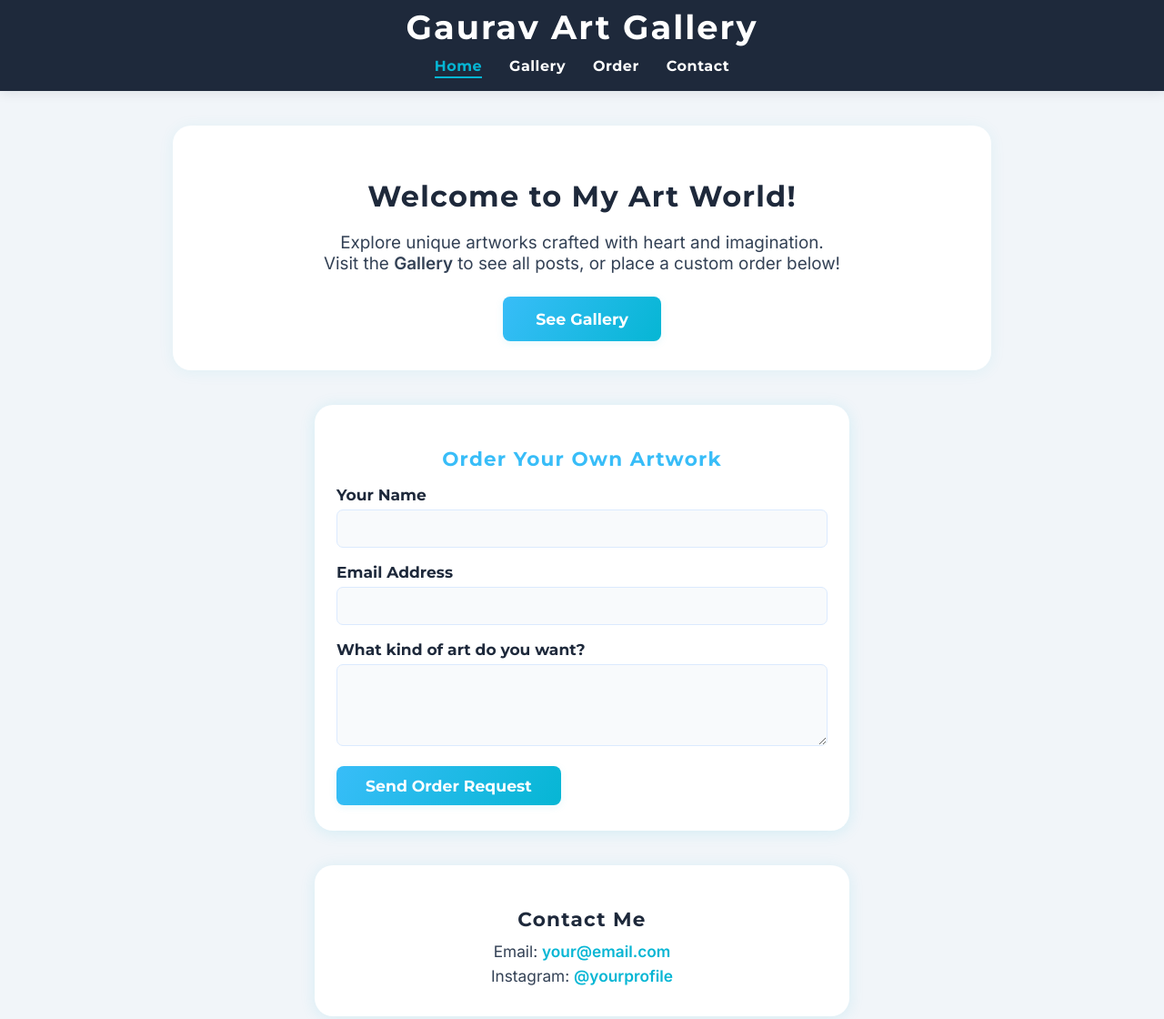
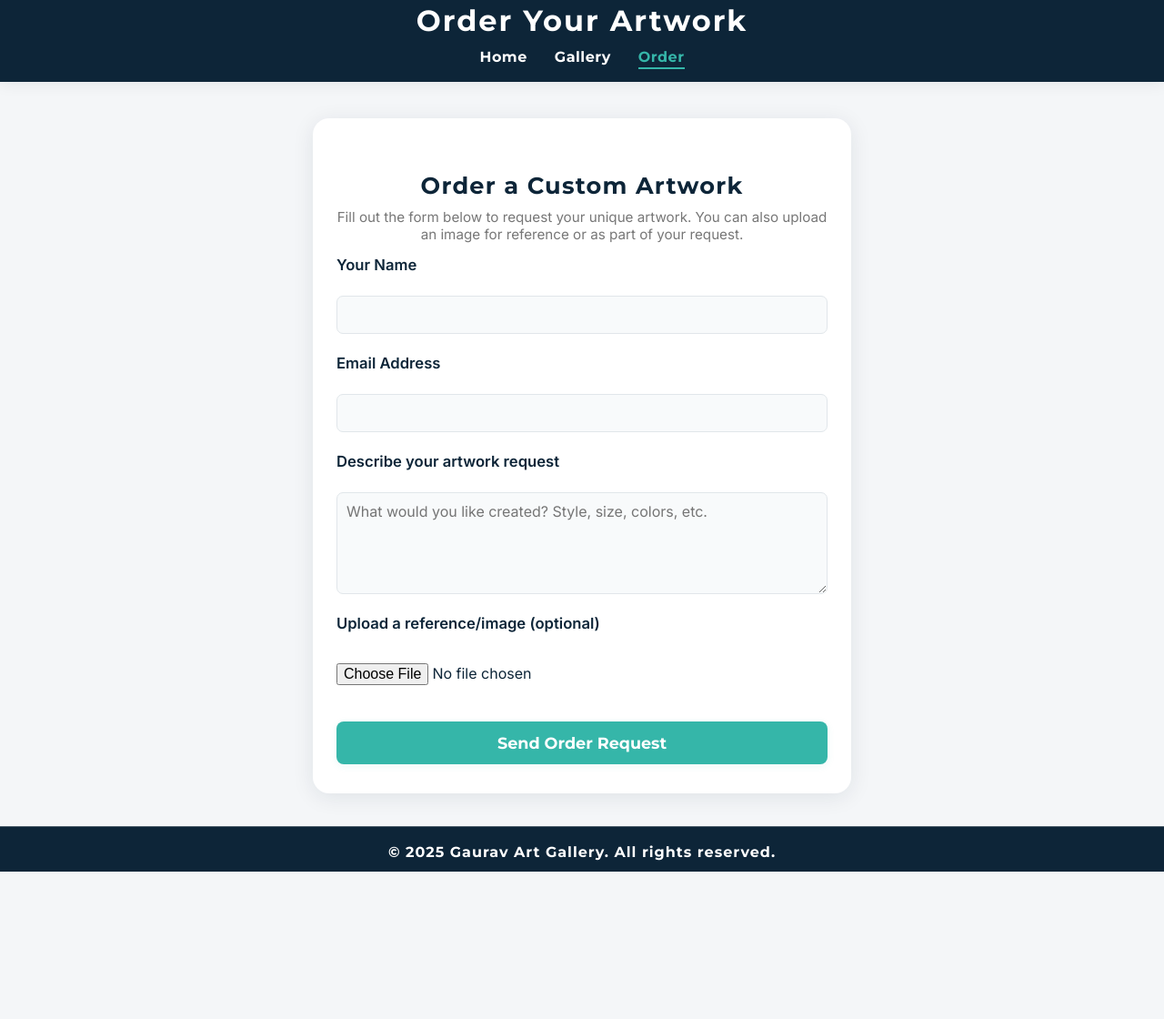
Before and after one commit to gauravzzz1/Gaurav-art, a plain HTML site: page index.html in a window 1280 px wide. Shown: the part 50-1170 px from the top of the page at 91% size. After the commit the page ends 1008 px from the top, so only its background shows below. Drawn offline with Linux system fonts and the light colour scheme.

Commit message:
Update index.html

```diff
--- a/index.html
+++ b/index.html
@@ -3,37 +3,27 @@
 <head>
   <meta charset="UTF-8" />
   <meta name="viewport" content="width=device-width, initial-scale=1.0"/>
-  <title>Gaurav Art Gallery</title>
+  <title>Order Your Artwork | Gaurav Art Gallery</title>
   <link href="https://fonts.googleapis.com/css2?family=Montserrat:wght@700&family=Inter:wght@400;600&display=swap" rel="stylesheet">
   <style>
-    :root {
-      --primary: #1e293b;
-      --secondary: #38bdf8;
-      --background: #f1f5f9;
-      --card-bg: #fff;
-      --accent: #06b6d4;
-      --text: #1e293b;
-      --caption-bg: rgba(30,41,59,0.67);
-    }
     body {
+      background: #f4f6f8;
+      color: #0d2538;
       font-family: 'Inter', Arial, sans-serif;
-      background: var(--background);
-      color: var(--text);
       margin: 0;
-      padding: 0;
       min-height: 100vh;
     }
     header {
-      background: var(--primary);
+      background: #0d2538;
       color: #fff;
       padding: 32px 0 18px 0;
       text-align: center;
-      box-shadow: 0 2px 12px 0 rgba(30,41,59,0.10);
+      box-shadow: 0 2px 16px 0 rgba(13,37,56,0.08);
     }
     header h1 {
       font-family: 'Montserrat', Arial, sans-serif;
       font-weight: 700;
-      font-size: 2.3rem;
+      font-size: 2rem;
       letter-spacing: 2px;
       margin-bottom: 10px;
     }
@@ -57,156 +47,95 @@
       letter-spacing: 0.5px;
     }
     nav a:hover, nav a.active {
-      color: var(--accent);
-      border-bottom: 2px solid var(--accent);
+      color: #35b6a9;
+      border-bottom: 2px solid #35b6a9;
     }
     main {
-      max-width: 900px;
-      margin: 0 auto;
-      padding: 38px 12px 28px 12px;
+      max-width: 540px;
+      margin: 40px auto 0 auto;
+      background: #fff;
+      border-radius: 18px;
+      box-shadow: 0 4px 24px 0 rgba(13,37,56,0.09);
+      padding: 36px 26px 32px 26px;
     }
     h2 {
       font-family: 'Montserrat', Arial, sans-serif;
-      font-size: 2rem;
-      color: var(--primary);
-      margin-bottom: 20px;
+      font-size: 1.6rem;
+      color: #0d2538;
+      margin-bottom: 22px;
       font-weight: 700;
       text-align: center;
       letter-spacing: 1.2px;
     }
-    .intro {
-      background: var(--card-bg);
-      border-radius: 20px;
-      box-shadow: 0 2px 16px 2px rgba(6,182,212,0.06);
-      padding: 32px 26px;
-      text-align: center;
-      margin-bottom: 36px;
+    form {
+      display: flex;
+      flex-direction: column;
+      gap: 18px;
     }
-    .intro p {
-      font-size: 1.18rem;
-      color: #334155;
-      margin: 15px 0 0 0;
+    label {
+      font-weight: 600;
+      color: #0d2538;
+      margin-bottom: 6px;
+      font-size: 1.04rem;
     }
-    .cta-btn {
-      margin-top: 25px;
-      background: linear-gradient(120deg, var(--secondary) 0%, var(--accent) 100%);
-      color: #fff;
-      font-family: 'Montserrat', Arial, sans-serif;
-      font-size: 1.09rem;
-      font-weight: 600;
-      border: none;
-      border-radius: 8px;
-      padding: 14px 36px;
-      cursor: pointer;
-      box-shadow: 0 2px 8px 0 rgba(6,182,212,0.10);
-      transition: background 0.17s, transform 0.13s;
+    input, textarea {
+      font-family: 'Inter', Arial, sans-serif;
+      font-size: 1rem;
+      border: 1.5px solid #e1e6ea;
+      border-radius: 7px;
+      padding: 10px;
+      background: #f8fafb;
+      color: #0d2538;
+      transition: border 0.17s;
+      margin-bottom: 4px;
     }
-    .cta-btn:hover {
-      background: linear-gradient(120deg, var(--accent) 0%, var(--secondary) 100%);
-      transform: scale(1.04);
+    input:focus, textarea:focus {
+      outline: none;
+      border: 1.5px solid #35b6a9;
     }
-    /* Order Form */
-    #order {
-      background: var(--card-bg);
-      border-radius: 20px;
-      box-shadow: 0 2px 16px 2px rgba(6,182,212,0.10);
-      padding: 28px 24px;
-      margin-top: 38px;
-      margin-bottom: 36px;
-      max-width: 540px;
-      margin-left: auto;
-      margin-right: auto;
-    }
-    #order h2 {
-      margin-bottom: 12px;
-      color: var(--secondary);
-      font-size: 1.35rem;
-    }
-    form label {
-      display: block;
-      margin-top: 16px;
-      font-weight: 600;
-      color: var(--primary);
-      font-family: 'Montserrat', Arial, sans-serif;
-      font-size: 1.07rem;
-    }
-    form input[type="text"],
-    form input[type="email"],
-    form textarea {
-      width: 100%;
-      padding: 10px 12px;
-      margin-top: 6px;
-      border: 1px solid #dbeafe;
-      border-radius: 7px;
-      font-size: 1rem;
-      font-family: 'Inter', Arial, sans-serif;
-      box-sizing: border-box;
-      background: #f8fafc;
-      color: var(--text);
-    }
-    form textarea {
+    textarea {
       min-height: 90px;
       resize: vertical;
     }
-    form button {
-      margin-top: 18px;
-      background: linear-gradient(120deg, var(--secondary) 0%, var(--accent) 100%);
+    input[type="file"] {
+      border: none;
+      background: none;
+      padding-left: 0;
+    }
+    button {
+      font-family: 'Montserrat', Arial, sans-serif;
+      font-size: 1.1rem;
+      background: #35b6a9;
       color: #fff;
-      font-family: 'Montserrat', Arial, sans-serif;
-      font-size: 1.08rem;
-      font-weight: 600;
       border: none;
+      padding: 13px 0;
       border-radius: 8px;
-      padding: 11px 32px;
+      font-weight: 700;
       cursor: pointer;
-      box-shadow: 0 2px 8px 0 rgba(6,182,212,0.10);
-      transition: background 0.17s, transform 0.13s;
+      transition: background 0.17s;
+      margin-top: 8px;
+      box-shadow: 0 2px 8px 0 rgba(53,182,169,0.09);
     }
-    form button:hover {
-      background: linear-gradient(120deg, var(--accent) 0%, var(--secondary) 100%);
-      transform: scale(1.04);
+    button:hover {
+      background: #269488;
     }
-    /* Contact Section */
-    #contact {
-      background: var(--card-bg);
-      border-radius: 20px;
-      box-shadow: 0 2px 16px 2px rgba(6,182,212,0.09);
-      padding: 28px 24px;
-      margin-top: 38px;
-      margin-bottom: 36px;
+    .form-note {
+      color: #777;
+      font-size: 0.95rem;
+      margin-bottom: 14px;
+      margin-top: -12px;
       text-align: center;
-      max-width: 540px;
-      margin-left: auto;
-      margin-right: auto;
     }
-    #contact h2 {
-      margin-bottom: 12px;
-      color: var(--primary);
-      font-size: 1.35rem;
+    @media (max-width: 600px) {
+      main {
+        border-radius: 0;
+        box-shadow: none;
+        padding: 16px 3vw 20px 3vw;
       }
-    #contact p {
-      font-size: 1.08rem;
-      color: #334155;
-      margin: 0 auto 6px auto;
-    }
-    #contact a {
-      color: var(--accent);
-      text-decoration: none;
-      font-weight: 600;
-      transition: color 0.18s;
-    }
-    #contact a:hover {
-      color: var(--secondary);
-      text-decoration: underline;
-    }
-    @media (max-width: 700px) {
-      header h1 { font-size: 1.45rem; }
-      nav ul { gap: 12px; }
-      main { padding: 17px 1vw 14px 1vw; }
-      .intro, #order, #contact { padding: 15px 6vw; }
+      nav ul { gap: 14px; }
     }
     footer {
-      background: var(--primary);
+      background: #0d2538;
       text-align: center;
       padding: 18px 0 12px 0;
       color: #fff;
@@ -220,45 +149,35 @@
 </head>
 <body>
   <header>
-    <h1>Gaurav Art Gallery</h1>
+    <h1>Order Your Artwork</h1>
     <nav>
       <ul>
-        <li><a href="index.html" class="active">Home</a></li>
+        <li><a href="index.html">Home</a></li>
         <li><a href="gallery.html">Gallery</a></li>
-        <li><a href="#order">Order</a></li>
-        <li><a href="#contact">Contact</a></li>
+        <li><a href="order.html" class="active">Order</a></li>
       </ul>
     </nav>
   </header>
   <main>
-    <div class="intro">
-      <h2>Welcome to My Art World!</h2>
-      <p>
-        Explore unique artworks crafted with heart and imagination.<br>
-        Visit the <b>Gallery</b> to see all posts, or place a custom order below!
+    <h2>Order a Custom Artwork</h2>
+    <p class="form-note">
+      Fill out the form below to request your unique artwork. You can also upload an image for reference or as part of your request.
     </p>
-      <a href="gallery.html"><button class="cta-btn">See Gallery</button></a>
-    </div>
-    <section id="order">
-      <h2>Order Your Own Artwork</h2>
-      <form>
+    <form action="https://formspree.io/f/yourformid" method="POST" enctype="multipart/form-data">
       <label for="name">Your Name</label>
       <input type="text" id="name" name="name" required />
 
       <label for="email">Email Address</label>
       <input type="email" id="email" name="email" required />
 
-        <label for="details">What kind of art do you want?</label>
-        <textarea id="details" name="details" required></textarea>
+      <label for="details">Describe your artwork request</label>
+      <textarea id="details" name="details" placeholder="What would you like created? Style, size, colors, etc." required></textarea>
+
+      <label for="image">Upload a reference/image (optional)</label>
+      <input type="file" id="image" name="image" accept="image/*" />
 
       <button type="submit">Send Order Request</button>
     </form>
-    </section>
-    <section id="contact">
-      <h2>Contact Me</h2>
-      <p>Email: <a href="mailto:your@email.com">your@email.com</a></p>
-      <p>Instagram: <a href="https://instagram.com/yourprofile" target="_blank">@yourprofile</a></p>
-    </section>
   </main>
   <footer>
     &copy; 2025 Gaurav Art Gallery. All rights reserved.
```
Lines whose indentation alone changed are shown as unchanged.
